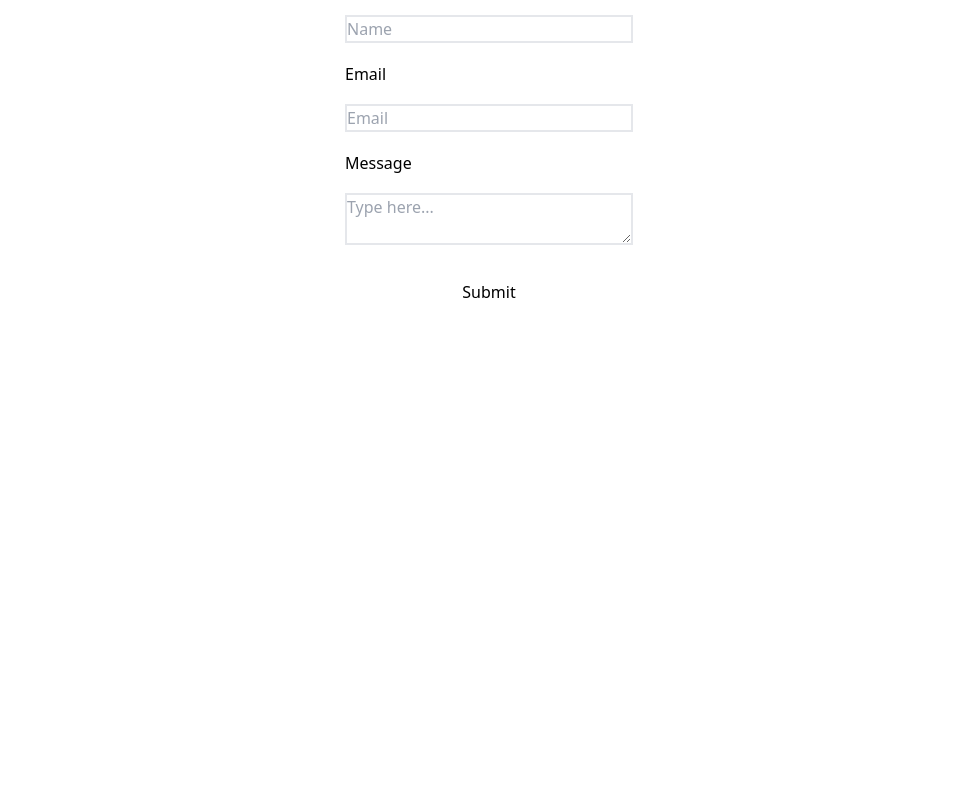
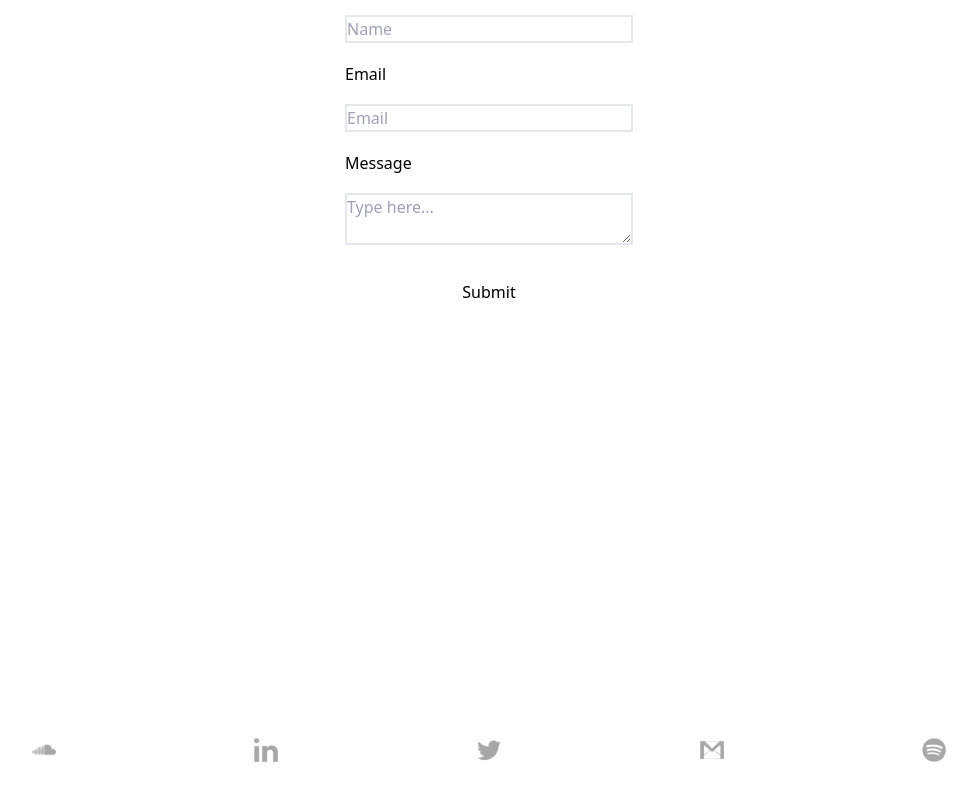
Before and after one commit to jesses-code-adventures/portfolio, a SvelteKit app: page /contact in a window 1280 px wide. Shown: the part 234-1034 px from the top of the page, without its empty margins (151-1128 px from the left). Before the commit the page ends 924 px from the top, so only its background shows below. Built offline with nearby package versions, Linux system fonts and the light colour scheme.

Commit message:
feat: footer

```diff
--- /dev/null
+++ b/src/lib/Footer.svelte
@@ -0,0 +1,21 @@
+<script>
+	import Image from "./Image.svelte";
+
+</script>
+<div class="w-full dark:bg-stone-950 bg-white dark:text-white text-black flex justify-evenly py-8">
+    <a target="_blank" href="https://soundcloud.com/jessesbeetshoppe/" class="p-4 hover:dark:bg-stone-600 hover:bg-stone-300 rounded-sm">
+        <Image src="soundcloud.webp" alt="soundcloud" tailwindClass="w-6 h-6" />
+    </a>
+    <a target="_blank" href="https://www.linkedin.com/in/jesse-williams-16b70bba/" class="p-4 hover:dark:bg-stone-600 hover:bg-stone-300 rounded-sm">
+        <Image src="linkedin.webp" alt="linkedin" tailwindClass="w-6 h-6" />
+    </a>
+    <a target="_blank" href="https://twitter.com/jessesbeets/" class="p-4 hover:dark:bg-stone-600 hover:bg-stone-300 rounded-sm">
+        <Image src="twitter.webp" alt="twitter" tailwindClass="w-6 h-6" />
+    </a>
+    <a target="_blank" rel="noopener noreferrer" href="mailto:jesse@negativespacesounds.com?subject=Website%20Contact&body=Hello!" class="p-4 hover:dark:bg-stone-600 hover:bg-stone-300 rounded-sm">
+        <Image src="gmail.webp" alt="email" tailwindClass="w-6 h-6" />
+    </a>
+    <a target="_blank" href="https://open.spotify.com/playlist/08MtGBJVaGsawTXaiC3M9m?si=9df6230465f34073" class="p-4 hover:dark:bg-stone-600 hover:bg-stone-300 rounded-sm">
+        <Image src="spotify.webp" alt="spotify" tailwindClass="w-6 h-6" />
+    </a>
+</div>
--- a/src/lib/Navbar.svelte
+++ b/src/lib/Navbar.svelte
@@ -1,6 +1,6 @@
-<div class="w-full dark:bg-stone-900 flex justify-evenly">
-    <a class="text-white text-xl p-4 dark:hover:bg-stone-700" href="/">Home</a>
-    <a class="text-white text-xl p-4 dark:hover:bg-stone-700" href="/background">Background</a>
-    <a class="text-white text-xl p-4 dark:hover:bg-stone-700" href="/projects">Projects</a>
-    <a class="text-white text-xl p-4 dark:hover:bg-stone-700" href="/contact">Contact</a>
+<div class="w-full dark:bg-stone-900 flex justify-evenly px-16 md:px-0">
+    <a class="text-white sm:text-xl p-4 dark:hover:bg-stone-700" href="/">Home</a>
+    <a class="text-white sm:text-xl p-4 dark:hover:bg-stone-700" href="/background">Background</a>
+    <a class="text-white sm:text-xl p-4 dark:hover:bg-stone-700" href="/projects">Projects</a>
+    <a class="text-white sm:text-xl p-4 dark:hover:bg-stone-700" href="/contact">Contact</a>
 </div>
--- a/src/routes/+layout.svelte
+++ b/src/routes/+layout.svelte
@@ -1,10 +1,12 @@
 <script>
 	import '../app.css';
     import Navbar from "$lib/Navbar.svelte";
+    import Footer from "$lib/Footer.svelte";
 </script>
 
-<div class="sm:h-screen dark:bg-stone-950 bg-white dark:text-white text-black">
+<div class="sm:h-full dark:bg-stone-950 bg-white dark:text-white text-black">
     <Navbar />
     <slot />
     <div class="h-16" />
+    <Footer />
 </div>
```
